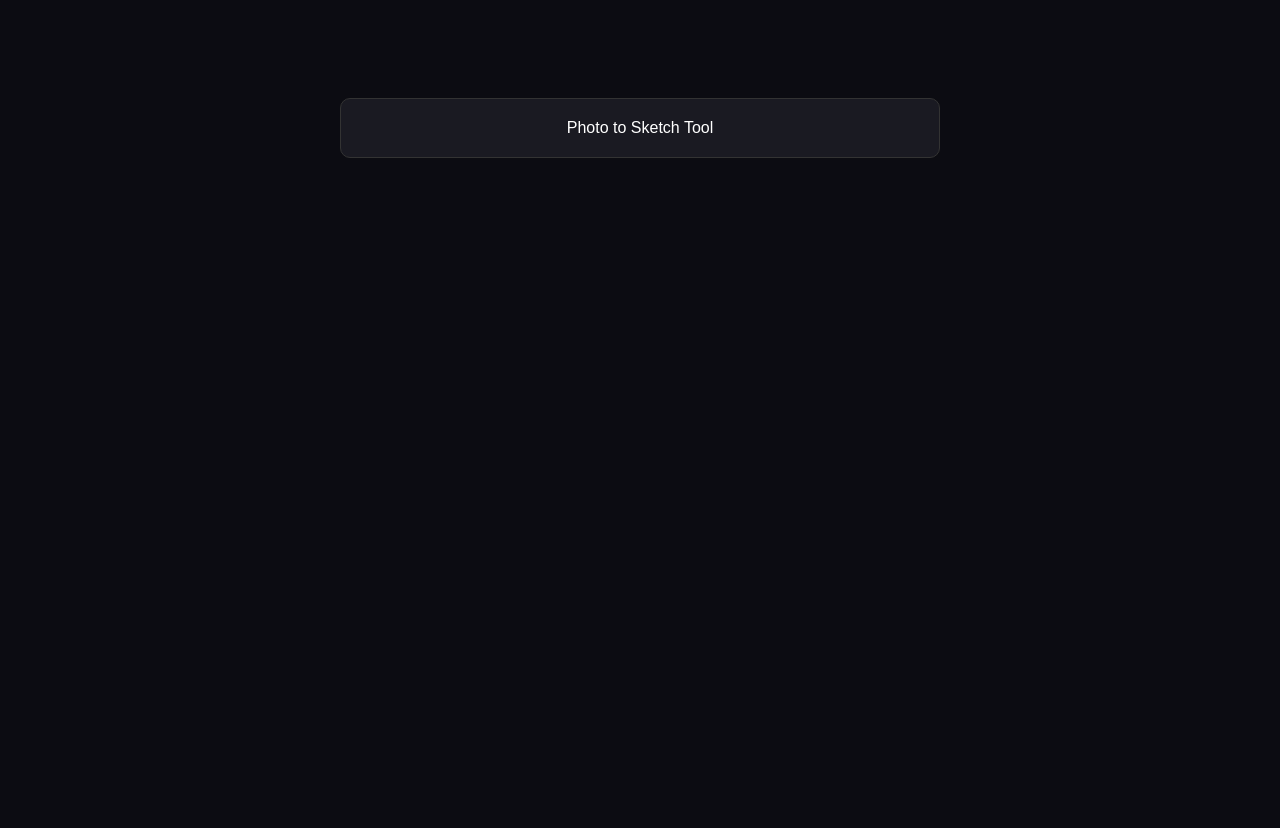
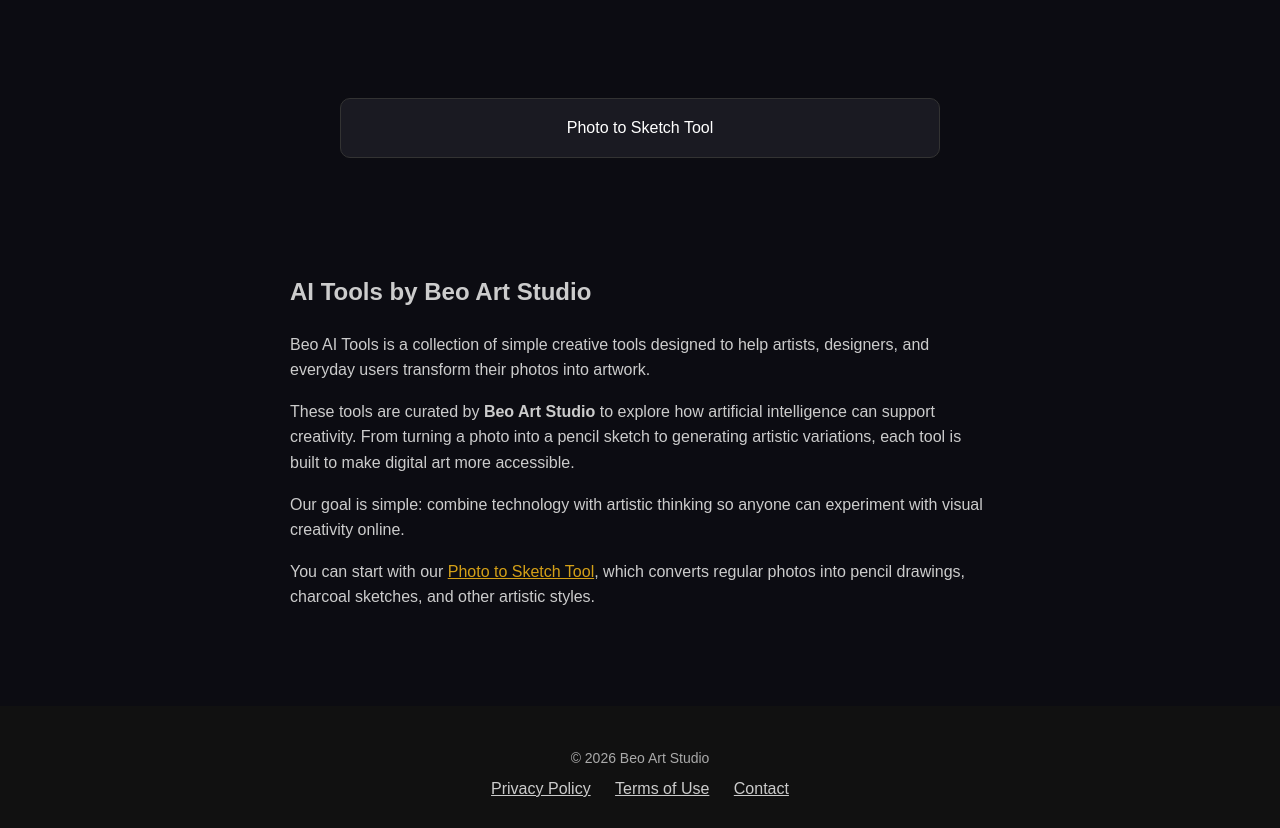
Before and after one commit to listentobeo/listentobeo.github.io, a plain HTML site: page index.html in a window 1280 px wide. Shown: the part 215-1043 px from the top of the page. Before the commit the page ends 800 px from the top, so only its background shows below. Drawn offline with Linux system fonts and the light colour scheme.

Commit message:
Introduce Beo AI Tools section in index.html
Added a section introducing Beo AI Tools and its features.

```diff
--- a/index.html
+++ b/index.html
@@ -138,6 +138,45 @@ Photo to Sketch Tool
 </a>
 
 </div>
+<section style="max-width:700px;margin:40px auto;padding:20px;color:#ccc;line-height:1.6">
+
+<h2>AI Tools by Beo Art Studio</h2>
+
+<p>
+Beo AI Tools is a collection of simple creative tools designed to help artists, designers, and everyday users transform their photos into artwork.
+</p>
+
+<p>
+These tools are curated by <strong>Beo Art Studio</strong> to explore how artificial intelligence can support creativity. From turning a photo into a pencil sketch to generating artistic variations, each tool is built to make digital art more accessible.
+</p>
+
+<p>
+Our goal is simple: combine technology with artistic thinking so anyone can experiment with visual creativity online.
+</p>
+
+<p>
+You can start with our <a href="/tools/photo-to-sketch/" style="color:#d4a017;">Photo to Sketch Tool</a>, which converts regular photos into pencil drawings, charcoal sketches, and other artistic styles.
+</p>
+
+</section>
+
+  <footer style="background:#111;padding:30px;text-align:center;margin-top:60px">
+
+<p style="color:#aaa;font-size:14px">
+© 2026 Beo Art Studio
+</p>
+
+<div style="margin-top:10px">
+
+<a href="https://www.beoarts.com/privacy-policy" style="color:#ccc;margin:0 10px">Privacy Policy</a>
+
+<a href="https://www.beoarts.com/terms-of-use" style="color:#ccc;margin:0 10px">Terms of Use</a>
+
+<a href="https://www.beoarts.com/contact" style="color:#ccc;margin:0 10px">Contact</a>
+
+</div>
+
+</footer>
 
 <script>
 
```
